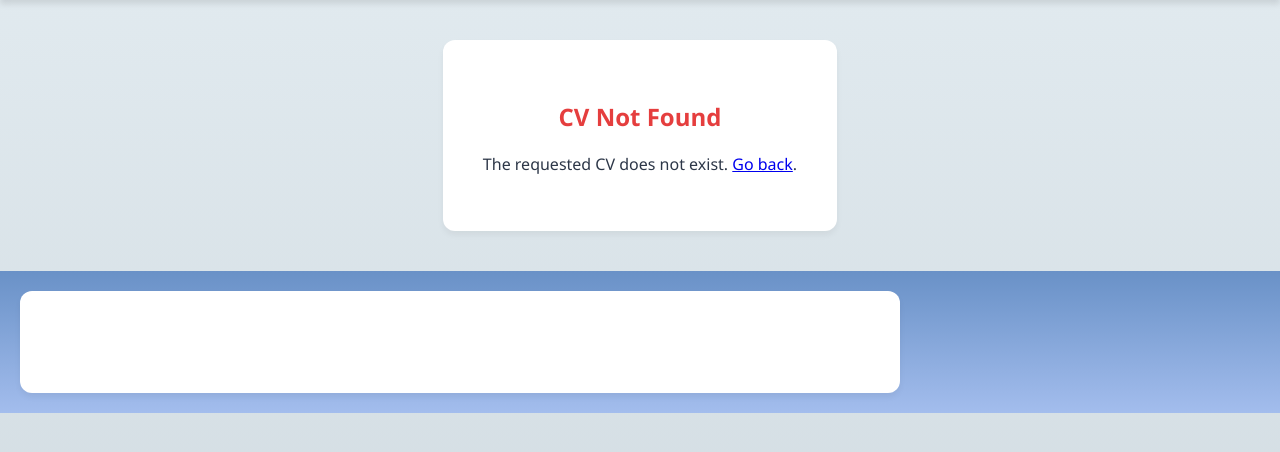
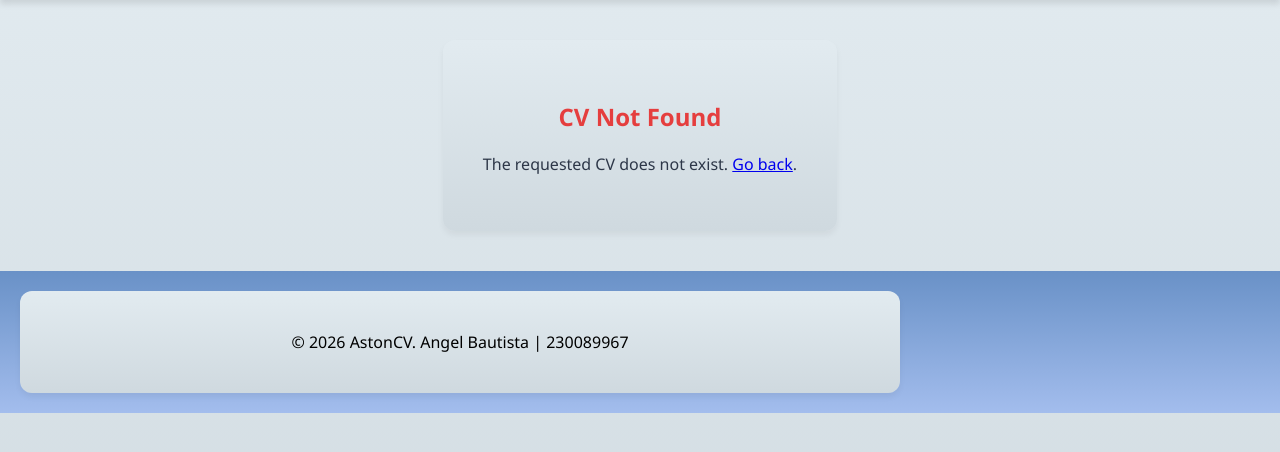
Before and after one commit to lunar-potato/DG1IAD_Portfolio3, a PHP site: page /cvDetails.php in a window 1280 px wide. Shown: the part 63-515 px from the top of the page. Run offline with PHP 8.4, Linux system fonts and the light colour scheme.

Commit message:
Styling fix, still ugly

```diff
--- a/foundation/footer.php
+++ b/foundation/footer.php
@@ -5,7 +5,7 @@
             text-align: center;
             padding: 20px;
             background-image: linear-gradient(to top, #a3bded 0%, #6991c7 100%);
-            color: white;
+            color: black;
             }
 
             footer .container {
--- a/public/cvDetails.php
+++ b/public/cvDetails.php
@@ -32,7 +32,7 @@ if (isset($_GET['id'])) {
         .container {
             max-width: 800px;
             margin: 40px auto;
-            background: white;
+            background-image: linear-gradient(to top, #cfd9df 0%, #e2ebf0 100%);
             padding: 40px;
             border-radius: 12px;
             box-shadow: 0 4px 6px rgba(0,0,0,0.05);
```
